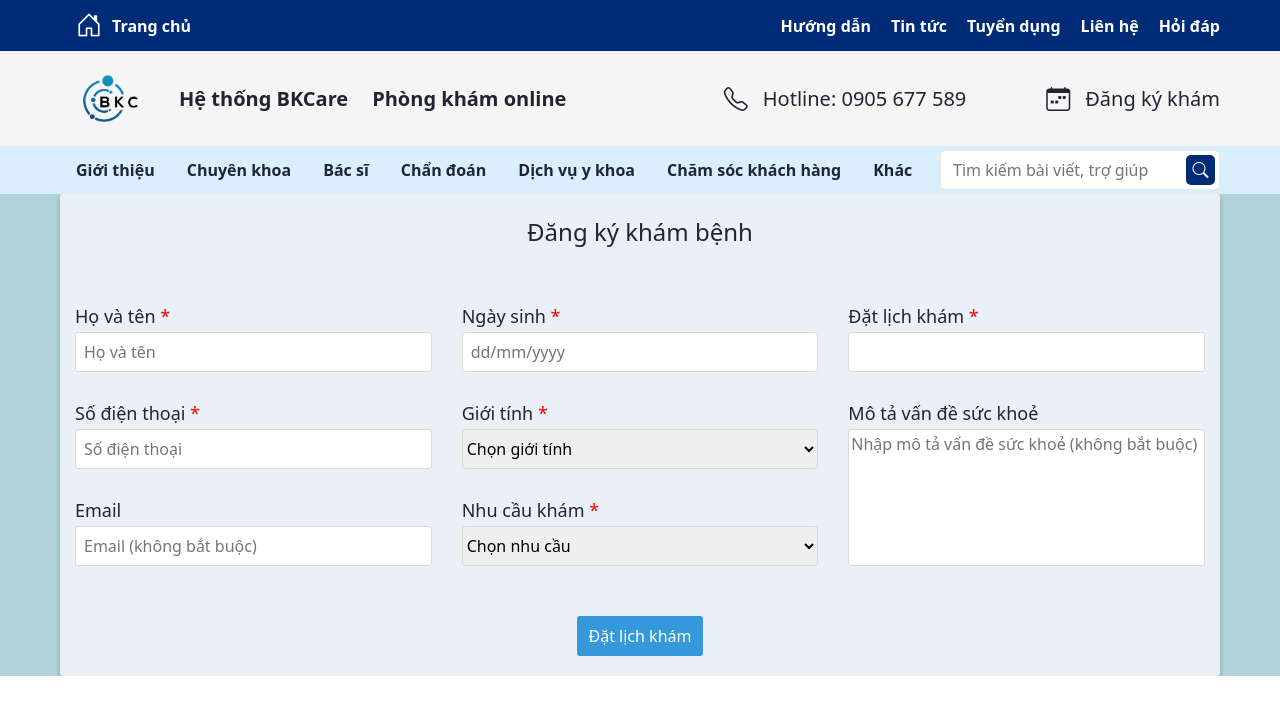
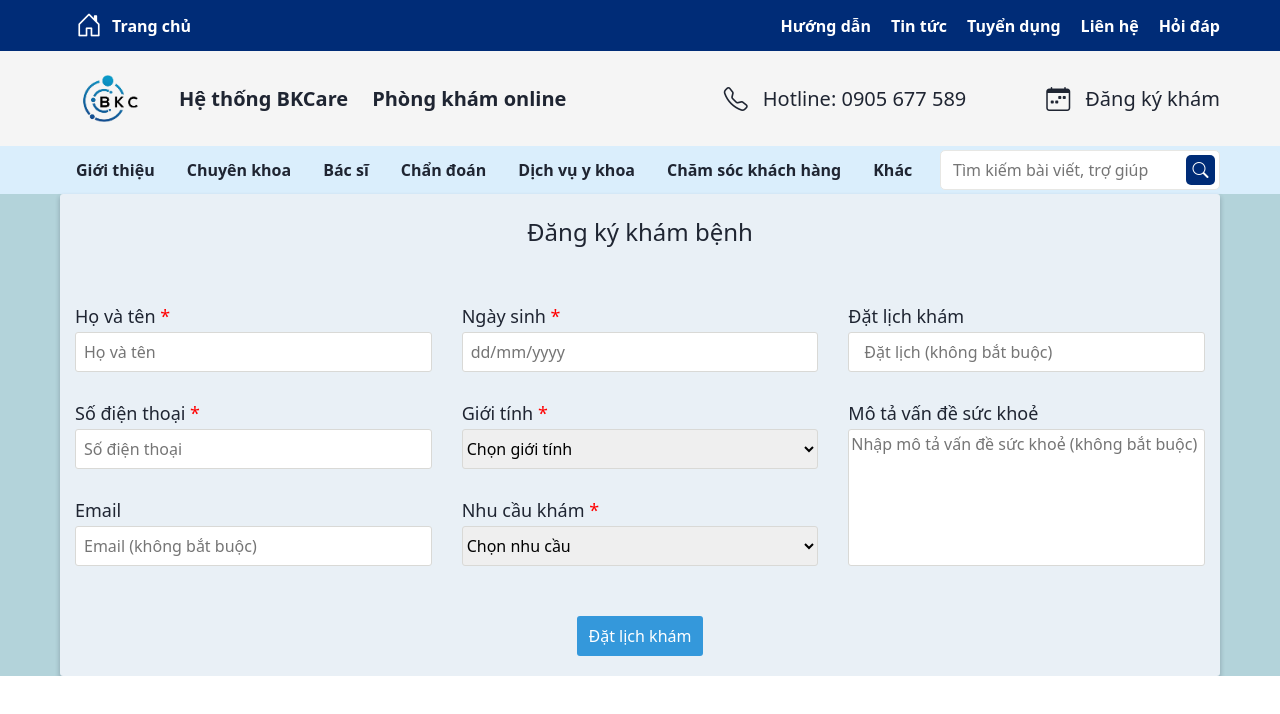
Before and after one commit to tkzero789/Hospital, a React (Create React App) app in the folder client/: page /appt-request in a window 1280 px wide. Shown: the top 714 px of the page. Built offline with nearby package versions, Linux system fonts and the light colour scheme; the HTML template or start-up script is replaced by a standard one.

Commit message:
Switch "Đặt lịch khám" to optional in input field

```diff
--- a/client/src/components/TestApptForm.js
+++ b/client/src/components/TestApptForm.js
@@ -122,15 +122,14 @@ export default function TestApptForm() {
             <div className="c-4">
               {/* Appt Date */}
               <div className="appt-date">
-                <label for="appt-date">
-                  Đặt lịch khám <span>*</span>
-                </label>
+                <label for="appt-date">Đặt lịch khám</label>
                 <input
                   className="appt-date-input"
                   type="text"
                   value={formattedDate || ""}
                   readOnly // Make the input read-only
                   onClick={handleClick} // Toggle calendar on click
+                  placeholder="Đặt lịch (không bắt buộc)"
                 ></input>
                 {showCalendar && (
                   <div ref={calendarRef} className="calendar-box">
```
